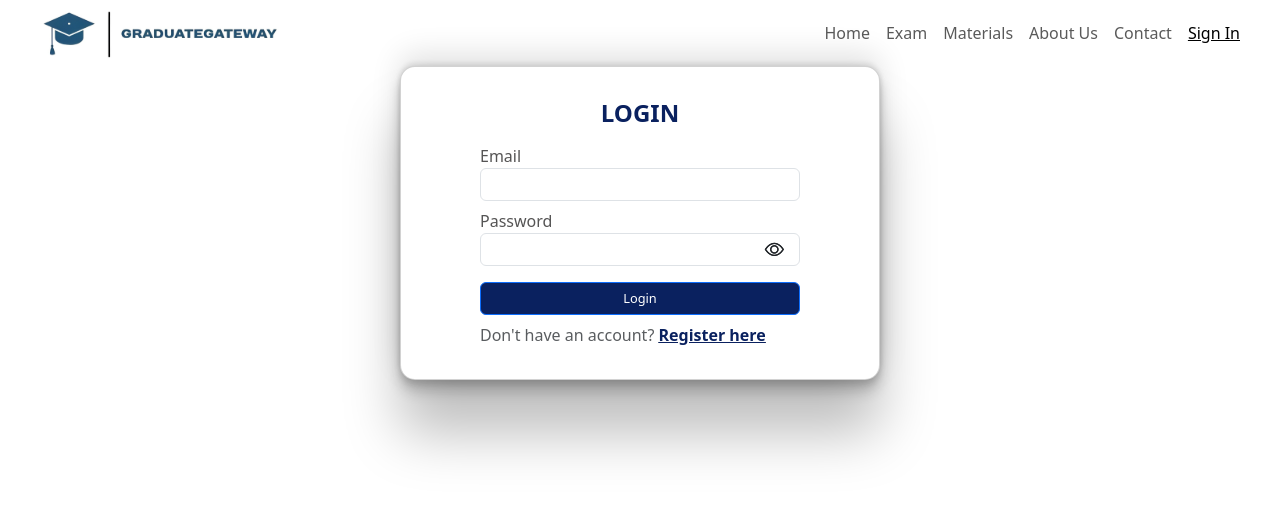
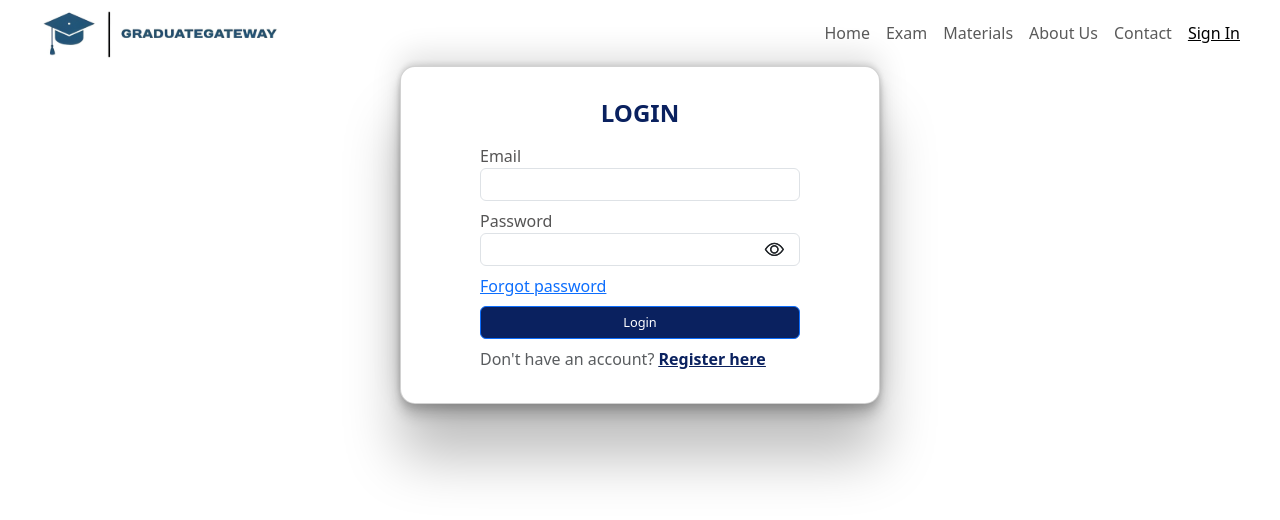
Before and after one commit to FitsumMehari/semesterProjectNew, an Angular app in the folder app/exitExam/: page /sign-in in a window 1280 px wide. Shown: the top 520 px of the page. Built offline with nearby package versions, Linux system fonts and the light colour scheme.

Commit message:
add forgot password link

```diff
--- a/app/exitExam/src/app/user/pages/sign-in/sign-in.component.html
+++ b/app/exitExam/src/app/user/pages/sign-in/sign-in.component.html
@@ -21,7 +21,9 @@
 
                 </div>
 
-
+                <div>
+                    <a [routerLink]="['/user/reset-password']">Forgot password</a>
+                </div>
 
 
 
```
